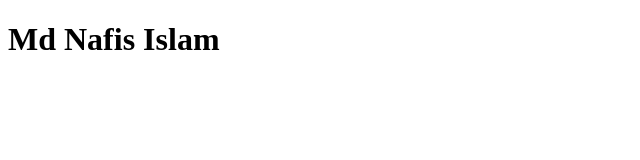
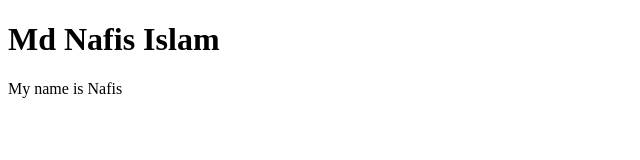
Before and after one commit to nafis500/first-project, a plain HTML site: page first-project/index.html in a window 1280 px wide. Shown: the whole page, without its empty margins (0-640 px from the left). Drawn offline with Linux system fonts and the light colour scheme.

Commit message:
Update index.html

```diff
--- a/first-project/index.html
+++ b/first-project/index.html
@@ -8,5 +8,6 @@
 </head>
 <body>
     <h1>Md Nafis Islam</h1>
+    <p>My name is Nafis</p>
 </body>
 </html>
```
